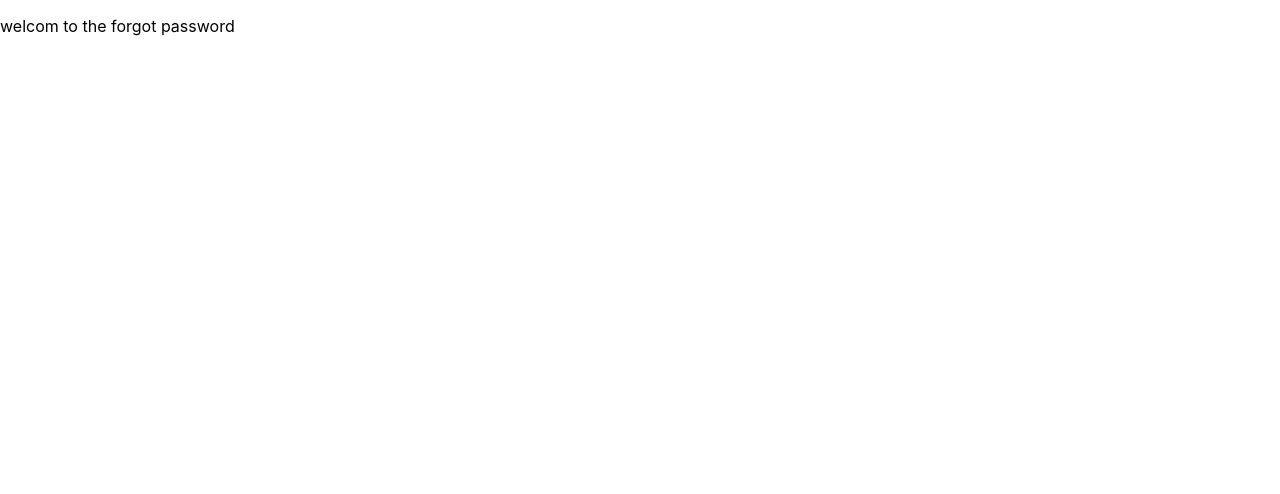
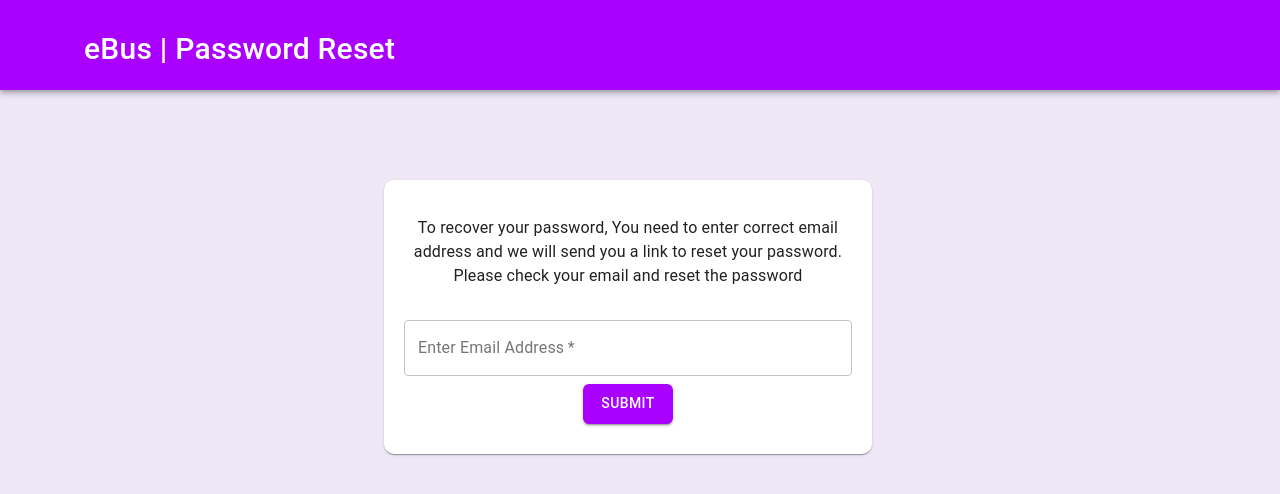
Before and after one commit to shakthisachintha/eBusWeb, a React (Create React App) app: page /forgotpassword in a window 1280 px wide. Shown: the top 494 px of the page. Built offline with nearby package versions, Linux system fonts and the light colour scheme.

Commit message:
forgot password interface

```diff
--- a/src/Component/SignIn/ForgotPassword.js
+++ b/src/Component/SignIn/ForgotPassword.js
@@ -1,9 +1,98 @@
 import React from 'react';
+import { makeStyles } from '@material-ui/core/styles';
+import AppBar from '@material-ui/core/AppBar';
+import Grid from '@material-ui/core/Grid';
+import Toolbar from '@material-ui/core/Toolbar';
+import Typography from '@material-ui/core/Typography';
+import Button from '@material-ui/core/Button';
+import TextField from '@material-ui/core/TextField';
+import clsx from 'clsx';
+import { Paper } from '@material-ui/core';
 
+
+
+const useStyles = makeStyles((theme) => ({
+    root: {
+      flexGrow: 1,
+      backgroundColor: '#ede7f6',
+      width: '100vw',
+      height: '100vh',
+
+    },
+    appbar: {
+      backgroundColor: '#aa00ff',
+      height:'90px',
+    },
+    title: {
+      flexGrow: 1,
+      color:'white',
+      marginTop:'25px',
+      marginLeft:'60px',
+      fontFamily:'Roboto',
+      fontSize:'30px',
+    },
+    button:{
+        background: '#aa00ff',
+        borderRadius: 6,
+        border: 0,
+        color: 'white',
+        height: 40,
+        width: "20%",
+        padding: '10px 30px',
+        marginBottom:'10px',
+      }
+  }));
 export default function ForgotPassword(){
-    return(
-        <div>
-            <p>welcom to the forgot password</p>
-        </div>
-    );
+    const classes = useStyles();
+
+        return (
+          <Grid className={classes.root}>
+            <AppBar position="static" className ={classes.appbar}>
+              <Toolbar>
+                <Typography variant="h6" className={classes.title}>
+                  eBus | Password Reset
+                </Typography>
+
+              </Toolbar>
+            </AppBar>
+
+            <Paper  style={{
+                   padding: '20px 20px',
+                   marginTop: '7%',
+                   marginLeft:'30%',
+                   marginRight:'30%',
+                   textAlign: 'center',
+                   borderRadius:10,
+                   width:'35%',
+
+            }}>
+
+            <form >
+                <Typography>
+                    <p>To recover your password, You need to enter correct email address and we will send you a link to reset your password. <br/>
+                    Please check your email and reset the password</p>
+                </Typography>
+                <TextField
+                    variant="outlined"
+                    margin="normal"
+                    required
+                    fullWidth
+                    id="email"
+                    label="Enter Email Address"
+                    name="email"
+                    autoComplete="email"
+                    // autoFocus
+                />
+                <Button className={clsx(classes.button)}
+                type="submit"
+                variant="contained">
+                 {'Submit'}
+               </Button>
+                <br></br>
+
+            </form>
+         </Paper>
+          </Grid>
+        );
+
 }
```
